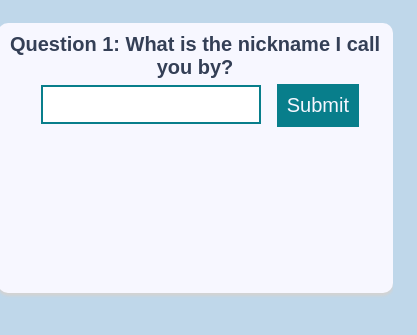
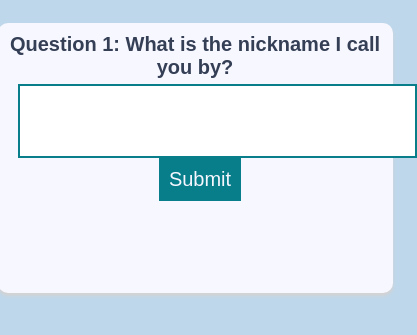
Before and after one commit to ProjectSmiley/ProjectSmiley.github.io, a plain HTML site: page index.html in a window 390 px wide. Shown: the part 311-646 px from the top of the page, 417 px wide, since content can reach past the window. Drawn offline with Linux system fonts and the light colour scheme.

Commit message:
Update style.css

```diff
--- a/style.css
+++ b/style.css
@@ -45,6 +45,14 @@ input[type="text"] {
   height: 25px;
 }
 
+@media only screen and (max-width: 480px) {
+  input[type="text"] {
+    padding: 10px;
+    font-size: 18px;
+    width: 100%;
+    height: 50px;
+  }
+}
 button {
   margin-left: 10px;
   padding: 10px 10px;
```
